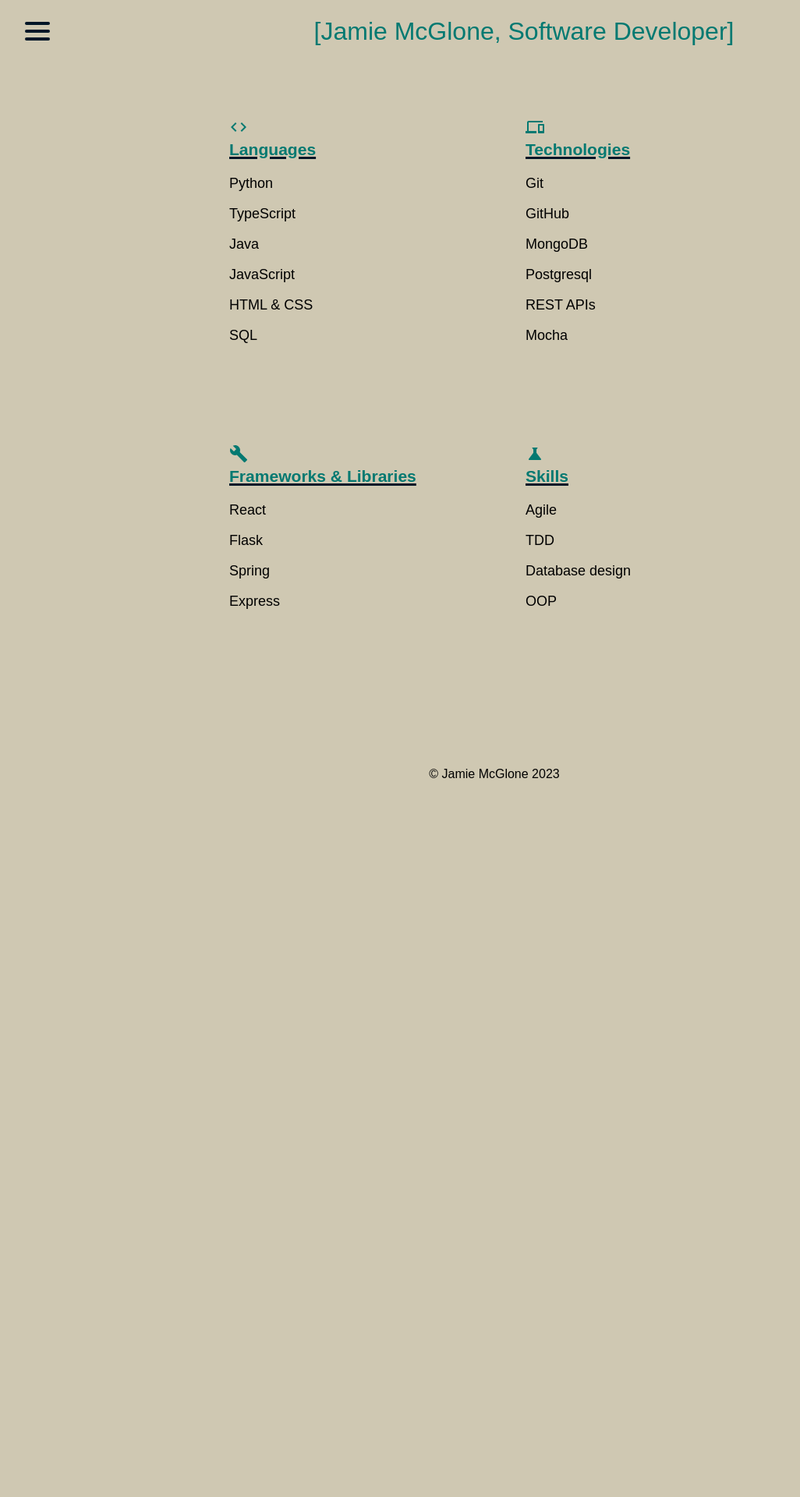
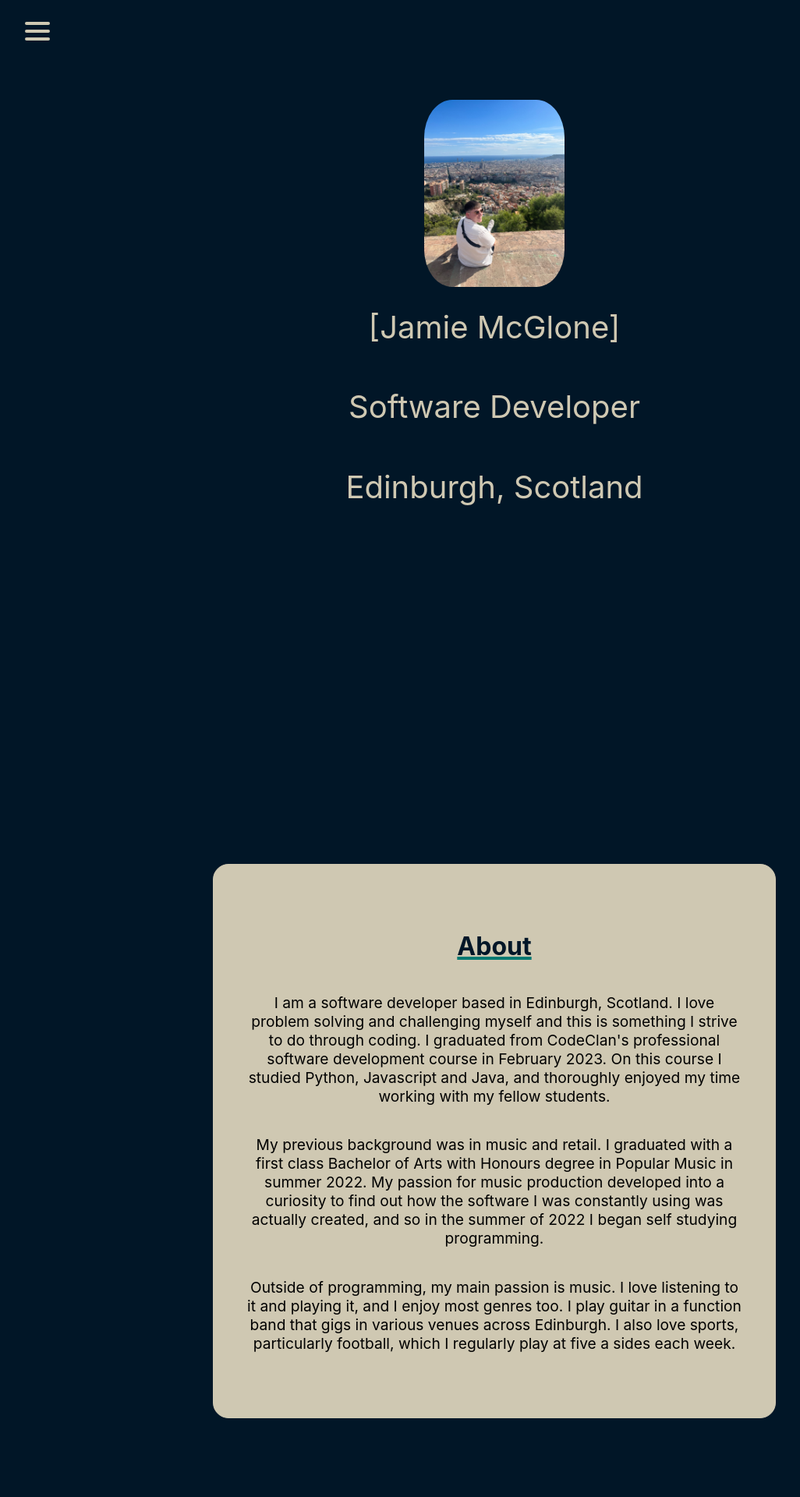
Before and after one commit to jamiemcglone/Jamie-McGlone-Portfolio, a React (Create React App) app: page /skills in a window 1280 px wide. Shown: the top 1920 px of the page at 78% size, without its empty margins (6-1032 px from the left). Before the commit the page ends 1002 px from the top, so only its background shows below. Built offline with nearby package versions, Linux system fonts and the light colour scheme.

Commit message:
:sparkles: design overhaul

```diff
--- a/src/App.tsx
+++ b/src/App.tsx
@@ -6,9 +6,7 @@ import { BrowserRouter as Router } from 'react-router-dom';
 
 function App() {
   return (
-    <Router>
       <PortfolioContainer />
-    </Router>
   );
 }
 
--- a/src/Components/About.tsx
+++ b/src/Components/About.tsx
@@ -5,7 +5,9 @@ const About = () => {
 
 
     return(
-    <AboutContainer>
+    <AboutSection>
+
+    <AboutContainer id="about">
         <AboutTitle>About</AboutTitle>
     <AboutText>
     I am a software developer based in Edinburgh, Scotland. I love problem solving and challenging myself
@@ -24,6 +26,7 @@ const About = () => {
     I also love sports, particularly football, which I regularly play at five a sides each week.
     </AboutText>
     </AboutContainer>
+    </AboutSection>
 )}
 
 export default About;
@@ -31,19 +34,52 @@ export default About;
 
 const AboutText = styled.p`
     font-size: 1.2rem;
-    width: 60%;
-    text-align: left;
+    text-align: center;
+    animation: text-slide-in-anim 3s ease-in forwards;
+        @keyframes text-slide-in-anim {
+	20% {
+		opacity: 0;
+	}
+	100% {
+		opacity: 1;
+	}
+}
     `
 
 const AboutTitle = styled.h1`
-    color: #037971;
-    text-decoration: underline 0.25rem #011627;
+    color: #011627;
+    text-decoration: underline 0.25rem #037971;
     transition: text-decoration-opacity 300ms;
 `
 const AboutContainer = styled.div`
-      text-align: center;
       display: flex;
       flex-direction: column;
       padding: 5vw 5vh;
       align-items: center;
+      background-color: #cfc8b2;
+      width: 50%;
+      justify-content: center;
+      border: solid 1px #cfc8b2;
+      border-radius: 20px;
+      @media (max-width: 800px) {
+        width: 70%;
+      }
+      animation: slide-in-anim 2.5s ease-out forwards;
+        @keyframes slide-in-anim {
+	20% {
+		opacity: 0;
+        transform: translateX(-45%);
+	}
+	100% {
+		opacity: 1;
+	}
+}
 `
+
+const AboutSection = styled.div`
+    margin-top: 27rem;
+    width: 100%;
+    display: flex;
+    flex-direction: column;
+    align-items: center;
+`
--- a/src/Components/Home.tsx
+++ b/src/Components/Home.tsx
@@ -1,26 +1,13 @@
 import React, { useEffect, useState } from "react";
 import styled from "styled-components";
 import About from "./About";
+import TitleBar from "./header/TitleBar";
 
 const Home = () => {
 
-
-  const [text, setText] = useState("")
-  const [fullText, setFullText] = useState("Jamie McGlone - Software Developer");
-  const [index, setIndex] = useState(0);
-
-  useEffect(() => {
-      if (index < fullText.length) {
-          setTimeout(() => {
-              setText(text + fullText[index])
-              setIndex(index + 1)
-          }, 60)
-      }
-  }, [index]);
-
     return (
         <HomeContainer>
-            <About/>
+            <TitleBar />
         </HomeContainer>
         )
 }
--- a/src/Components/Skills.tsx
+++ b/src/Components/Skills.tsx
@@ -6,9 +6,11 @@ import ScienceIcon from '@mui/icons-material/Science';
 
 const Skills = () => {
     return(
-        <GridContainer>
+        <SkillSection>
+
+        <GridContainer id="skills">
         <GridItemLanguages>
-            <GridHeader><CodeIcon /><br/>Languages</GridHeader>
+            <GridHeader><ItemIcon><CodeIcon /></ItemIcon><br/>Languages</GridHeader>
             <GridText>Python</GridText>
             <GridText>TypeScript</GridText>
             <GridText>Java</GridText>
@@ -17,7 +19,7 @@ const Skills = () => {
             <GridText>SQL</GridText>
         </GridItemLanguages>
         <GridItemTechnologies>
-            <GridHeader><DevicesIcon /><br/>Technologies</GridHeader>
+            <GridHeader><ItemIcon><DevicesIcon /></ItemIcon><br/>Technologies</GridHeader>
             <GridText>Git</GridText>
             <GridText>GitHub</GridText>
             <GridText>MongoDB</GridText>
@@ -26,49 +28,59 @@ const Skills = () => {
             <GridText>Mocha</GridText>
         </GridItemTechnologies>
         <GridItemFrameworks>
-            <GridHeader><BuildIcon /><br/>Frameworks & Libraries</GridHeader>
+            <GridHeader><ItemIcon><BuildIcon /></ItemIcon><br/>Frameworks & Libraries</GridHeader>
             <GridText>React</GridText>
             <GridText>Flask</GridText>
             <GridText>Spring</GridText>
             <GridText>Express</GridText>
         </GridItemFrameworks>
         <GridItemSkills>
-        <GridHeader><ScienceIcon /><br/>Skills</GridHeader>
+        <GridHeader><ItemIcon><ScienceIcon /></ItemIcon><br/>Skills</GridHeader>
             <GridText>Agile</GridText>
             <GridText>TDD</GridText>
             <GridText>Database design</GridText>
             <GridText>OOP</GridText>
         </GridItemSkills>
         </GridContainer>
+        </SkillSection>
     )
 }
 
 export default Skills;
 
 const GridContainer = styled.div`
-    padding-top: 4rem;
-    display: grid;
-    grid-template-columns: 300px 300px;
-    grid-template-rows: 300px 300px;
+    background-color: #cfc8b2;
+    border-radius: 20px;
+    display: flex;
+    justify-content: space-evenly;
     grid-row: auto auto;
-    grid-template-areas:
-    "languages"
-    "technologies"
-    "frameworks"
-    "skills";
-    column-gap: 5rem;
-    row-gap: 5rem;
-    align-items: center;
-    justify-content: center;
+    width: 50%;
+    padding: 5vw 5vh;
     font-size: large;
     @media (max-width: 700px) {
-        grid-template-columns: 300px;
-        grid-template-rows: 300px 200px 200px 175px;
+       display: flex;
+       flex-direction: column;
+       justify-content: center;
+       align-items: flex-start;
+       margin-bottom: 0;
+       margin-top: 0;
+       width: 70%;
     }
+	    animation: slide-in-anim 3.5s ease-out forwards;
+        @keyframes slide-in-anim {
+	20% {
+		opacity: 0;
+        transform: translateX(-45%);
+	}
+	100% {
+		opacity: 1;
+	}
+}
 `
 
 const GridItemLanguages = styled.div`
     grid-area: "languages";
+
 `
 const GridItemFrameworks = styled.div`
     grid-area: "frameworks";
@@ -80,11 +92,32 @@ const GridItemSkills = styled.div`
     grid-area: "skills";
 `
 const GridHeader = styled.h3`
-    color: #037971;
-    text-decoration: underline 0.2rem #011627;
+    color: #011627;
+    text-decoration: underline 0.2rem #037971;
 
 
 
 `
 
-const GridText = styled.p``
+const GridText = styled.p`
+	    animation: text-slide-in-anim 4.5s ease-in forwards;
+        @keyframes text-slide-in-anim {
+	20% {
+		opacity: 0;
+	}
+	100% {
+		opacity: 1;
+	}
+}`
+
+const SkillSection = styled.div`
+    margin-top: 27rem;
+    width: 100%;
+    display: flex;
+    flex-direction: column;
+    align-items: center;
+`
+
+const ItemIcon = styled.div`
+    color: #037971;
+`
--- a/src/Components/header/Burger.tsx
+++ b/src/Components/header/Burger.tsx
@@ -24,17 +24,22 @@ const StyledBurger = styled.button<{ open: boolean }>`
     cursor: pointer;
     outline: none;
     z-index: 10;
+    position: fixed;
+    @media (max-width: 1000px) {
+        position: absolute;
+    }
 
     div {
         position: relative;
         width: 2rem;
         height: 0.25rem;
         border-radius: 10px;
-        background-color: #011627;
+        background-color: #cfc8b2;
         transition: all 0.3s linear;
         transform-origin: 1px;
 
         :first-child {
+            background-color: ${({ open }) => (open ? '#011627' : '#cfc8b2')};
             transform: ${({ open }) => (open ? 'rotate(45deg)' : 'rotate(0)')};
         }
         :nth-child(2) {
@@ -43,6 +48,7 @@ const StyledBurger = styled.button<{ open: boolean }>`
         }
         :nth-child(3) {
             transform: ${({ open }) => (open ? 'rotate(-45deg)' : 'rotate(0)')};
+            background-color: ${({ open }) => (open ? '#011627' : '#cfc8b2')};
         }
     }
 `;
--- a/src/Components/header/Header.tsx
+++ b/src/Components/header/Header.tsx
@@ -8,8 +8,7 @@ const Header = () => {
     return (
         <HeaderBar>
             <SideMenu />
-            <TitleBar />
-            <div></div>
+            <NavBar />
         </HeaderBar>
     );
 };
--- a/src/Components/header/NavBar.tsx
+++ b/src/Components/header/NavBar.tsx
@@ -2,7 +2,6 @@ import GitHubIcon from '@mui/icons-material/GitHub';
 import LinkedInIcon from '@mui/icons-material/LinkedIn';
 import MailIcon from '@mui/icons-material/Mail';
 import styled from 'styled-components';
-import { Link } from 'react-router-dom';
 
 
 const NavBar = () => {
@@ -23,6 +22,12 @@ const LinksList = styled.div`
     flex-direction: row;
     flex-wrap: wrap-reverse;
     justify-content: space-evenly;
+    margin-left: 82rem;
+    position: fixed;
+    @media (max-width: 1000px) {
+        margin-left: 14rem;
+        position: absolute;
+    }
 `
 
 const LinkItem = styled.a`
@@ -31,6 +36,6 @@ const LinkItem = styled.a`
     color: #cfc8b2;
     :hover {
         cursor: pointer;
-        color: #4C2E05;
+        color: #037971;
     }
 `
--- a/src/Components/header/TitleBar.tsx
+++ b/src/Components/header/TitleBar.tsx
@@ -5,8 +5,14 @@ const TitleBar = () => {
 
 
     const [text, setText] = useState("")
-    const [fullText, setFullText] = useState("Jamie McGlone, Software Developer");
+    const [text2, setText2] = useState("")
+    const [text3, setText3] = useState("")
+    const [fullText, setFullText] = useState("Jamie McGlone");
+    const [fullText2, setFullText2] = useState("Software developer")
     const [index, setIndex] = useState(0);
+    const [index2, setIndex2] = useState(0);
+    const [fullText3, setFullText3] = useState("Edinburgh, Scotland")
+    const [index3, setIndex3] = useState(0);
 
     useEffect(() => {
         if (index < fullText.length) {
@@ -15,10 +21,27 @@ const TitleBar = () => {
                 setIndex(index + 1)
             }, 60)
         }
-    }, [index]);
+        if (index2 < fullText2.length) {
+          setTimeout(() => {
+              setText2(text2 + fullText2[index2])
+              setIndex2(index2 + 1)
+          }, 60)
+      }
+      if (index3 < fullText3.length) {
+        setTimeout(() => {
+            setText3(text3 + fullText3[index2])
+            setIndex3(index3 + 1)
+        }, 60)
+    }
+    }, [index, index2, index3]);
 
       return (
+            <TitleTextContainer>
+            <ProfileImage src="/photoOfMe2.JPG" />
               <TitleText>[{text}]</TitleText>
+              <TitleText>Software Developer</TitleText>
+              <TitleText>Edinburgh, Scotland</TitleText>
+            </TitleTextContainer>
           )
   }
 
@@ -26,6 +49,54 @@ const TitleBar = () => {
 
   const TitleText = styled.h1`
     font-weight: normal;
-    color: #037971;
+    color: #cfc8b2;
+    font-size: 2.5rem;
     text-align: center;
-  `
+`
+
+const TitleTextContainer = styled.div`
+    display: flex;
+    flex-direction: column;
+    justify-content: center;
+    margin-top: 3rem;
+    align-items: center;
+`
+
+const ProfileImage = styled.img`
+    height: 30vh;
+    width: auto;
+    border-radius: 20%;
+    -webkit-animation: fadein 4s; /* Safari, Chrome and Opera > 12.1 */
+       -moz-animation: fadein 4s; /* Firefox < 16 */
+        -ms-animation: fadein 4s; /* Internet Explorer */
+         -o-animation: fadein 4s; /* Opera < 12.1 */
+            animation: fadein 4s;
+
+    @keyframes fadein {
+        from {opacity: 0;}
+        to { opacity: 1;}
+    }
+
+    @-moz-keyframes fadein {
+    from { opacity: 0; }
+    to   { opacity: 1; }
+}
+
+/* Safari, Chrome and Opera > 12.1 */
+@-webkit-keyframes fadein {
+    from { opacity: 0; }
+    to   { opacity: 1; }
+}
+
+/* Internet Explorer */
+@-ms-keyframes fadein {
+    from { opacity: 0; }
+    to   { opacity: 1; }
+}
+
+/* Opera < 12.1 */
+@-o-keyframes fadein {
+    from { opacity: 0; }
+    to   { opacity: 1; }
+}
+`
--- a/src/PortfolioContainer.tsx
+++ b/src/PortfolioContainer.tsx
@@ -1,5 +1,4 @@
 import Header from "./Components/header/Header";
-import { Routes, Route } from "react-router-dom";
 import About from "./Components/About";
 import Home from "./Components/Home";
 import Projects from "./Components/Projects";
@@ -9,15 +8,15 @@ import Skills from "./Components/Skills";
 const PortfolioContainer = () => {
     return <>
     <Header />
-    <Routes>
-        <Route path="/" element={<Home/>}/>
-        <Route path="/projects" element={<Projects/>}/>
-        <Route path="/skills" element={<Skills/>}/>
-        <Route path="/about" element={<About/>}/>
-    </Routes>
+    <BodySection>
+        <Home/>
+        <About/>
+        <Skills/>
+        {/* <Projects/> */}
     <Footer id="footer">
         © Jamie McGlone {new Date().getFullYear()}
     </Footer>
+    </BodySection>
     </>
 }
 
@@ -28,5 +27,9 @@ const Footer = styled.span`
   left: 0;
   right: 0;
   text-align: center;
-  margin-top: auto;
+  margin-top: 2rem;
+  color: #cfc8b2;
 `
+const BodySection = styled.main`
+
+`
--- a/src/index.css
+++ b/src/index.css
@@ -1,9 +1,12 @@
-body {
+html, body {
   margin: 0;
-  font-family: 'Futura', sans-serif;
+  font-family: 'Futura', 'Inter', 'open-sans';
   -webkit-font-smoothing: antialiased;
   -moz-osx-font-smoothing: grayscale;
-  background-color: #cfc8b2;
+  background-color: #011627;
+  overflow-x: hidden;
+  overflow-y: scroll;
+  scroll-behavior: smooth !important;
 }
 
 code {
```
Also changed, not shown: src/Components/Projects.tsx (+16 -1 lines), src/Components/header/SideMenu.tsx (+13 -10 lines), public/photoOfMe2.JPG (added), 1 other file (tests, documents, lock files or other folders).
